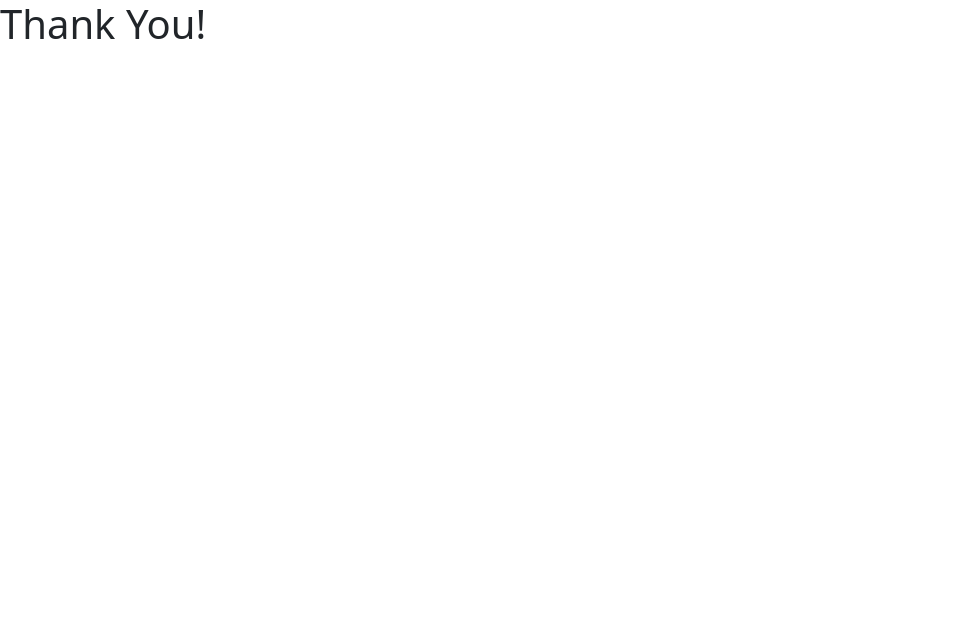
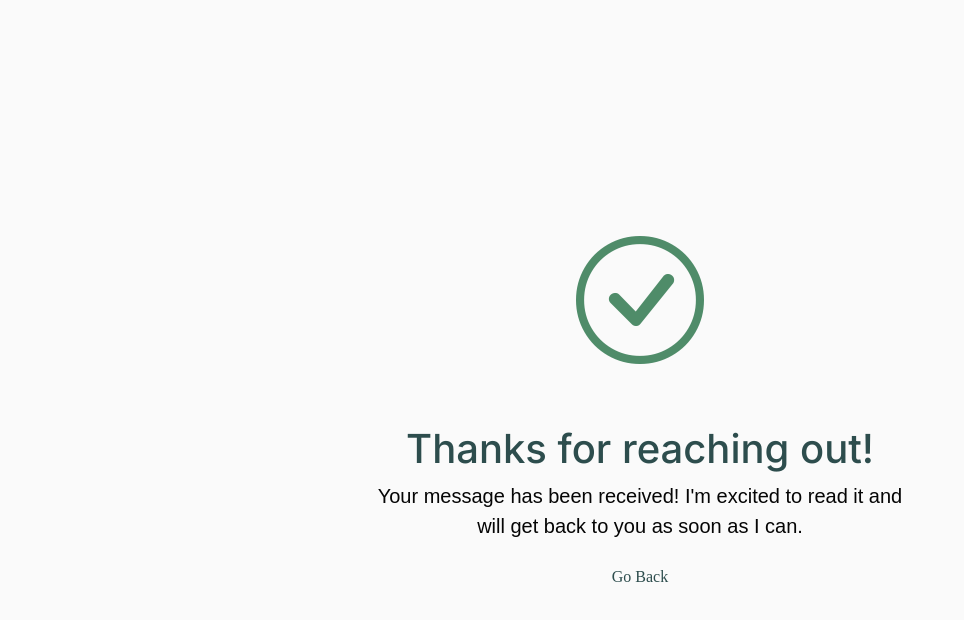
Before and after one commit to russelhanapi/form-success, a plain HTML site: page index.html in a window 1280 px wide. Shown: the whole page, without its empty margins (0-964 px from the left). Drawn offline with nearby package versions, Linux system fonts and the light colour scheme; a web font is replaced by a local one.

Commit message:
Add styles

```diff
--- a/index.html
+++ b/index.html
@@ -4,15 +4,89 @@
     <meta charset="utf-8" />
     <meta name="viewport" content="width=device-width, initial-scale=1" />
     <title>Russel Hanapi</title>
+    <!-- bootstrap -->
     <link
       href="https://cdn.jsdelivr.net/npm/bootstrap@5.3.3/dist/css/bootstrap.min.css"
       rel="stylesheet"
       integrity="sha384-QWTKZyjpPEjISv5WaRU9OFeRpok6YctnYmDr5pNlyT2bRjXh0JMhjY6hW+ALEwIH"
       crossorigin="anonymous"
     />
+    <!-- bootstrap-icons -->
+    <link
+      rel="stylesheet"
+      href="https://cdn.jsdelivr.net/npm/bootstrap-icons@1.3.0/font/bootstrap-icons.css"
+    />
+
+    <!-- google-fonts -->
+    <link rel="preconnect" href="https://fonts.googleapis.com" />
+    <link rel="preconnect" href="https://fonts.gstatic.com" crossorigin />
+    <link
+      href="https://fonts.googleapis.com/css2?family=Hind+Madurai:wght@300;400;500;600;700&family=Inter:wght@100..900&family=Lora:ital,wght@0,400..700;1,400..700&family=Montserrat:ital,wght@0,100..900;1,100..900&display=swap"
+      rel="stylesheet"
+    />
+
+    <style>
+      :root {
+        --primary: hsl(180, 26%, 24%);
+        --primary-tint: hsl(145, 28%, 43%);
+        --secondary: hsl(0, 0%, 93%);
+        --secondary-shade: hsla(0, 0%, 93%, 0.747);
+        --accent: hsl(13, 67%, 50%);
+        --light: hsl(0, 0%, 98%);
+        --dark: hsl(0, 0%, 2%, 0.5);
+        --background: hsl(0, 0%, 98%);
+        --primary-shade: hsl(180, 26%, 16%);
+        --accented: hsl(13, 67%, 50%);
+        --accent-shade: hsl(13, 67%, 33%);
+        --text: hsl(0, 0%, 2%);
+        --text-opaque: hsl(0, 0%, 2%, 0.5);
+      }
+      body {
+        font-family: 'Hind Madurai', san-serif;
+        color: var(--text);
+        background-color: var(--background);
+      }
+
+      /* CLASS SELECTORS */
+      .primary-heading {
+        font-family: 'Inter', sans-serif;
+        color: var(--primary);
+      }
+      .subheading {
+        font-family: 'Hind Madurai', sans-serif;
+        max-width: 34rem;
+      }
+      .success-icon {
+        font-size: 8rem;
+        color: var(--primary-tint);
+      }
+      a {
+        color: var(--primary);
+        border-bottom: 2px solid var(--background);
+        transition: border-bottom 0.3s cubic-bezier(0.4, 0, 1, 1);
+      }
+      a:hover {
+        color: var(--primary-tint);
+        border-bottom: 2px solid var(--primary-tint);
+      }
+    </style>
   </head>
   <body>
-    <h1>Thank You!</h1>
+    <main class="vh-100 d-flex flex-column justify-content-center align-items-center">
+      <div class="container-lg d-flex flex-column justify-content-center align-items-center">
+        <i class="success-icon bi bi-check-circle mb-4"></i>
+        <h1 class="primary-heading fw-medium">Thanks for reaching out!</h1>
+        <p class="subheading lead mb-4 text-center">
+          Your message has been received! I'm excited to read it and will get back to you as soon as
+          I can.
+        </p>
+        <a
+          href="https://russelhanapi.github.io/portfolio/#contact"
+          class="text-decoration-none fw-medium fs-6"
+          >Go Back</a
+        >
+      </div>
+    </main>
     <script
       src="https://cdn.jsdelivr.net/npm/bootstrap@5.3.3/dist/js/bootstrap.bundle.min.js"
       integrity="sha384-YvpcrYf0tY3lHB60NNkmXc5s9fDVZLESaAA55NDzOxhy9GkcIdslK1eN7N6jIeHz"
```
